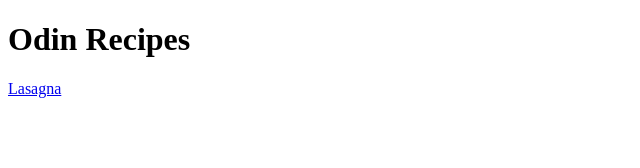
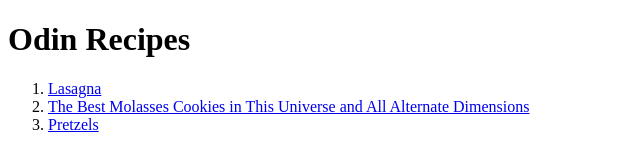
Before and after one commit to naovivi/odin-recipes, a plain HTML site: page index.html in a window 1280 px wide. Shown: the whole page, without its empty margins (0-640 px from the left). Drawn offline with Linux system fonts and the light colour scheme.

Commit message:
Added more recipe links

```diff
--- a/index.html
+++ b/index.html
@@ -7,7 +7,11 @@
     <title> Odin Recipes</title>
 </head>
 <h1>Odin Recipes</h1>
-<a href="/lasagna.html">Lasagna</a>
+<ol>
+<li><a href="lasagna.html">Lasagna</a></li>
+<li><a href="molasses cookies.html">The Best Molasses Cookies in This Universe and All Alternate Dimensions</a></li>
+<li><a href="pretzels.html">Pretzels</a></li>
+</ol>
 <body>
 
 </body>
```
